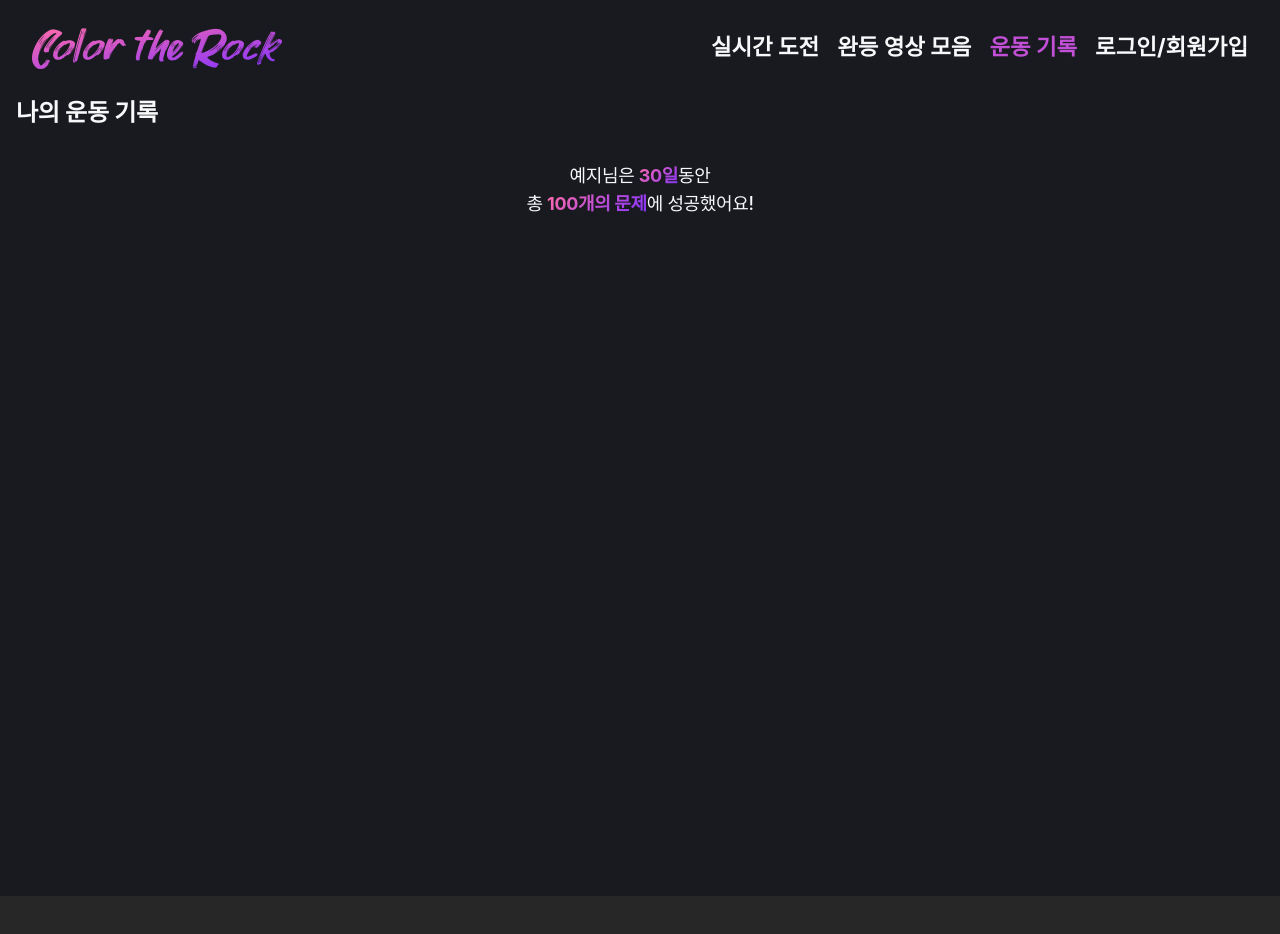
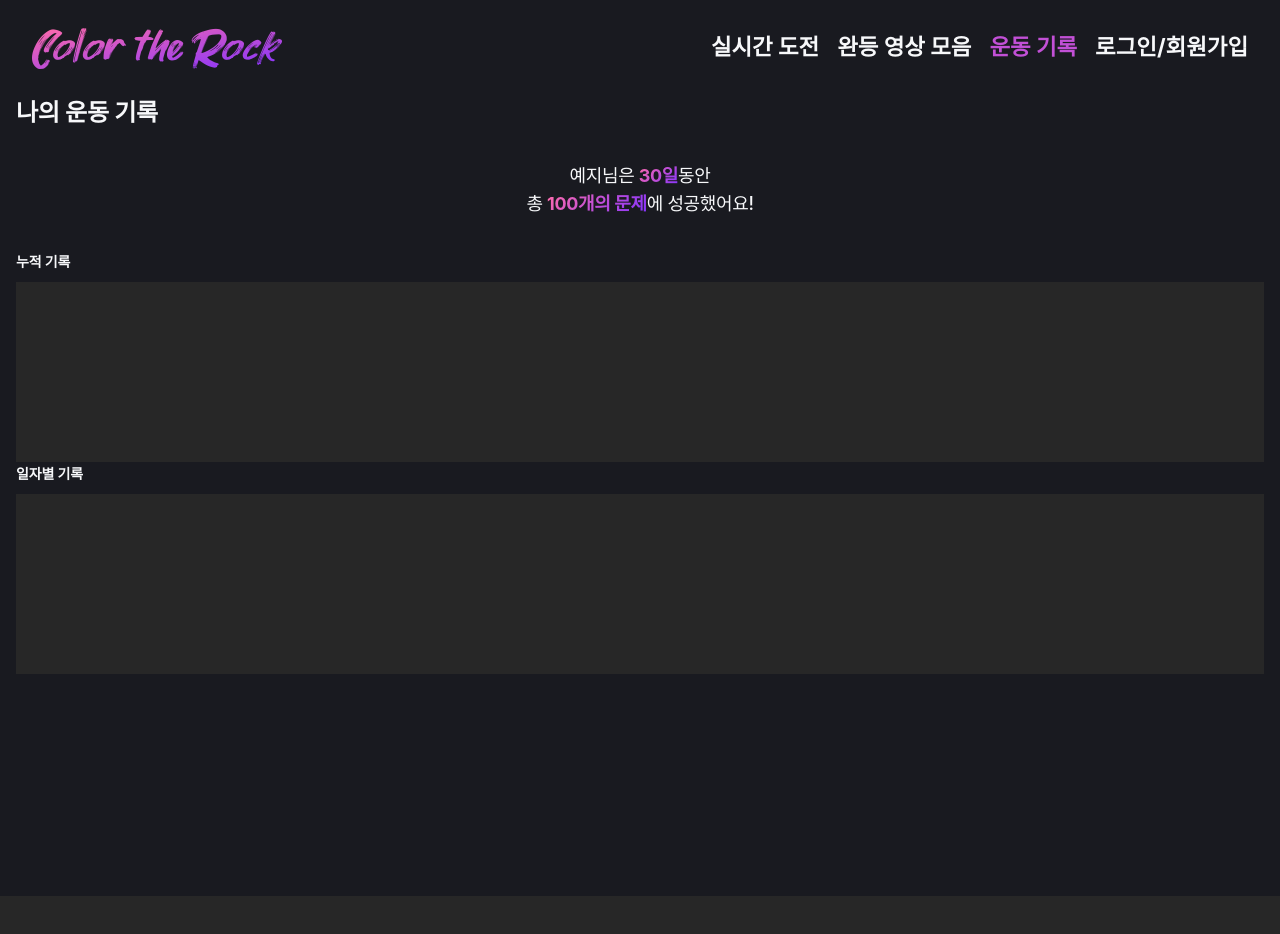
Before and after one commit to Color-the-rock/colortherock, a React (Create React App) app in the folder frontend/color-the-rock-app/: page /record in a window 1280 px wide. Shown: the top 934 px of the page. Built offline with nearby package versions, Linux system fonts and the light colour scheme.

Commit message:
📄add : DailyRecord & StackedGraph 컴포넌트 & 🎨 style : DailyRecord & StackedGraph

```diff
--- /dev/null
+++ b/frontend/color-the-rock-app/src/components/Record/DailyRecord/style.js
@@ -0,0 +1,7 @@
+import styled from "styled-components";
+
+export const DailyRecordWrapper = styled.div`
+  width: 100%;
+  min-height: 180px;
+  background-color: var(--color-background);
+`;
--- /dev/null
+++ b/frontend/color-the-rock-app/src/components/Record/StackedGraph/index.jsx
@@ -0,0 +1,7 @@
+import React from "react";
+import * as S from "./style";
+const StackedGraph = () => {
+  return <S.GraphWrapper></S.GraphWrapper>;
+};
+
+export default StackedGraph;
--- /dev/null
+++ b/frontend/color-the-rock-app/src/components/Record/StackedGraph/style.js
@@ -0,0 +1,7 @@
+import styled from "styled-components";
+
+export const GraphWrapper = styled.div`
+  width: 100%;
+  min-height: 180px;
+  background-color: var(--color-background);
+`;
--- a/frontend/color-the-rock-app/src/pages/Record/index.js
+++ b/frontend/color-the-rock-app/src/pages/Record/index.js
@@ -1,9 +1,12 @@
 import React from "react";
+import { DailyRecordWrapper } from "../../components/Record/DailyRecord/style";
+import StackedGraph from "../../components/Record/StackedGraph";
 import * as S from "./style";
 const Record = () => {
   return (
     <S.Container>
       <S.Title>나의 운동 기록</S.Title>
+      {/* 모바일 버전 */}
       <S.TextWrapper>
         <S.Text>
           예지님은 <S.GradientText>30일</S.GradientText>동안
@@ -13,8 +16,14 @@ const Record = () => {
         </S.Text>
       </S.TextWrapper>
       {/* 누적기록 */}
+      <S.SubTitle>누적 기록</S.SubTitle>
+      <StackedGraph />
       {/* 일자별 기록 */}
+      <S.SubTitle>일자별 기록</S.SubTitle>
+      <DailyRecordWrapper />
       {/* 영상목록 */}
+
+      {/* 데스크탑 버전 */}
     </S.Container>
   );
 };
--- a/frontend/color-the-rock-app/src/pages/Record/style.js
+++ b/frontend/color-the-rock-app/src/pages/Record/style.js
@@ -51,6 +51,6 @@ export const SubTitle = styled.h2`
   font-size: 0.875rem;
   line-height: 1.5rem;
   /* or 171% */
-
+  margin-bottom: 8px;
   letter-spacing: -0.01em;
 `;
```
Also changed, not shown: frontend/color-the-rock-app/src/components/Record/DailyRecord/index.jsx (added, +7 -0 lines).
